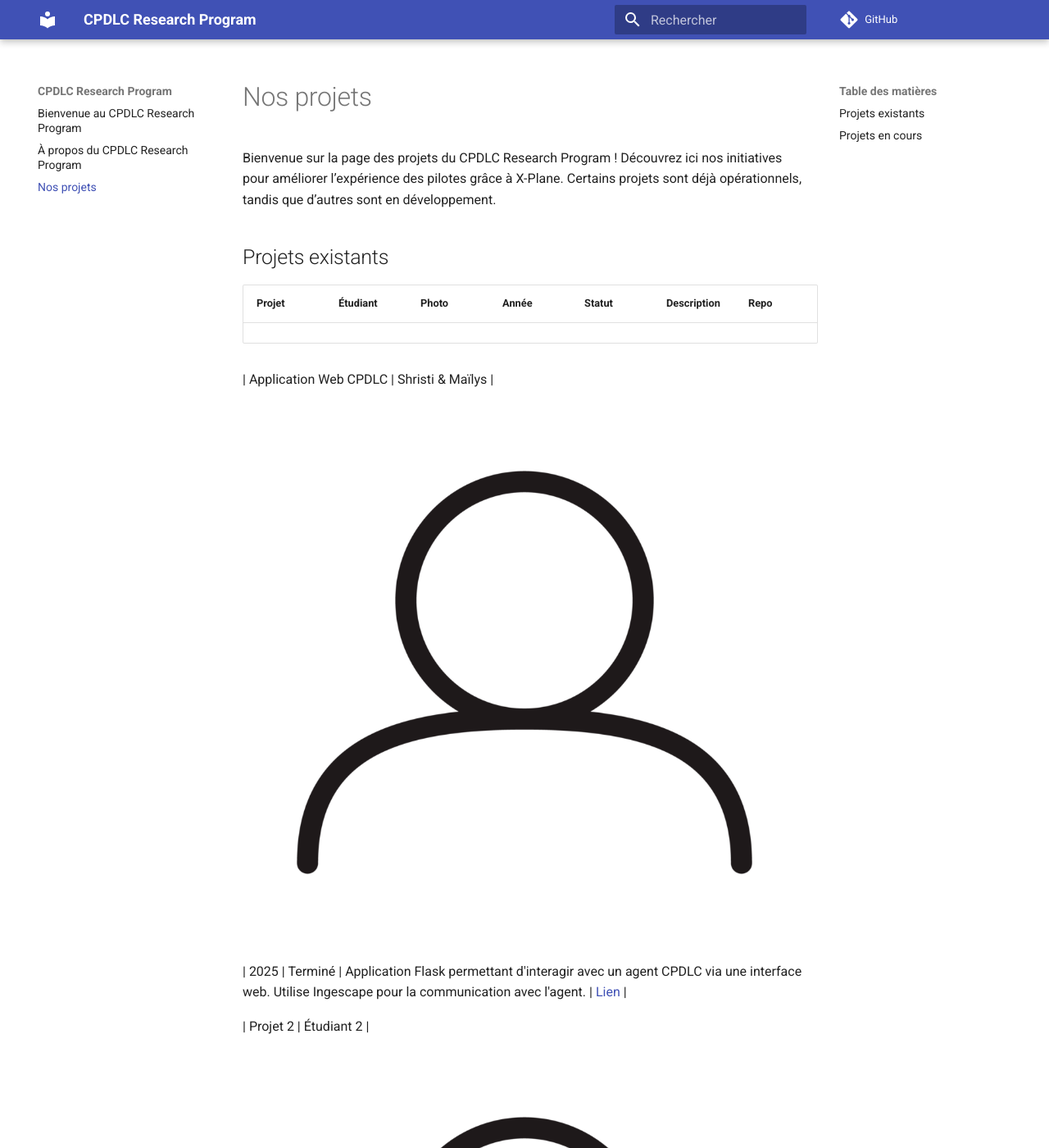
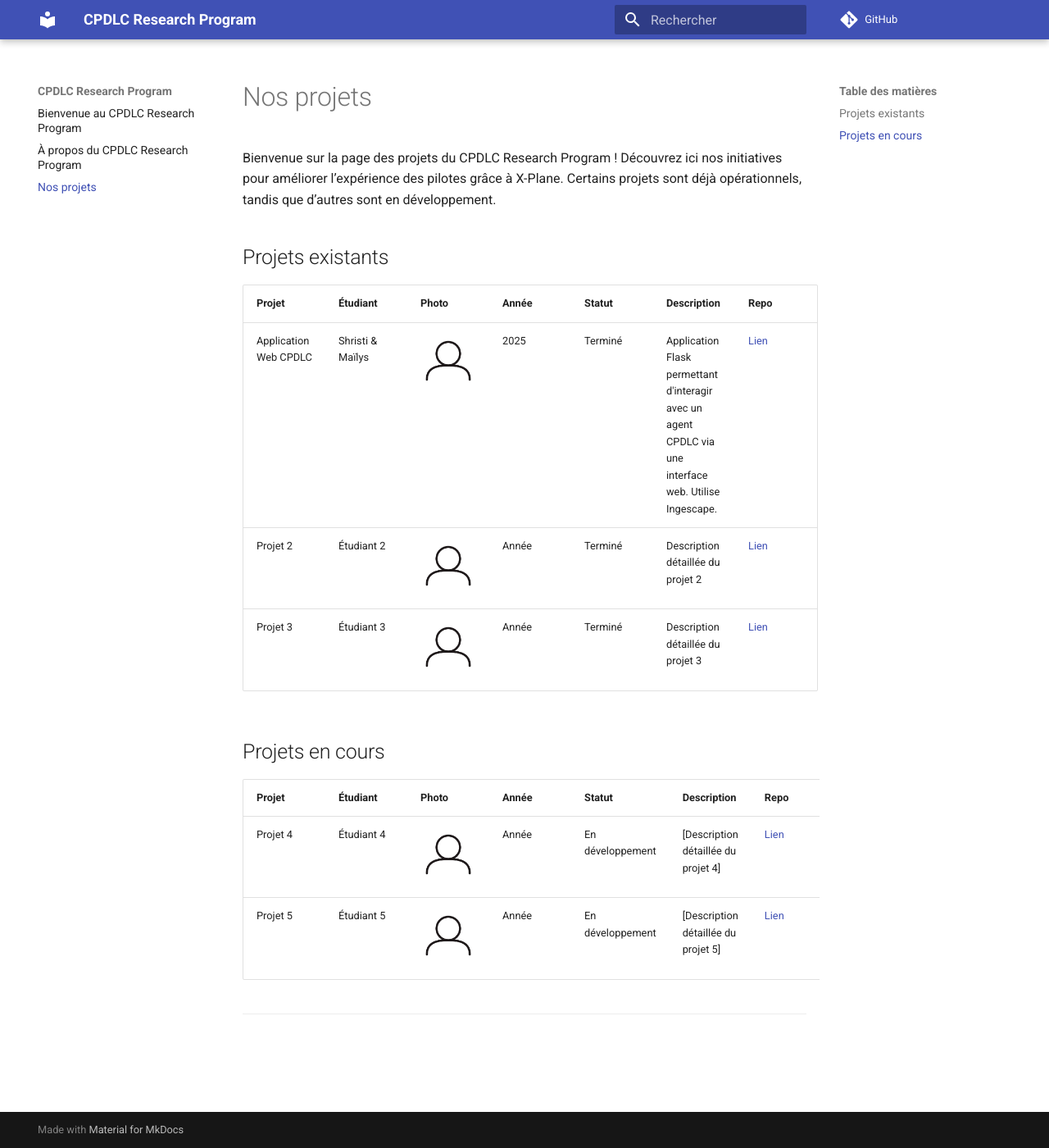
Before and after one commit to CPDLC-research-program/lab-docs, an MkDocs documentation site: the page built from docs/projects.md, in a window 1280 px wide and 1400 px high. Shown: the whole window at 82% size. Built offline with MkDocs 1.6.1 and Material for MkDocs 9.7.7, drawn with Linux system fonts in a browser that asks for light colours; comment, search, counter and statistics services are not loaded; some of the changed text lies outside the part shown.

Commit message:
corrected format

```diff
--- a/docs/projects.md
+++ b/docs/projects.md
@@ -4,13 +4,11 @@ Bienvenue sur la page des projets du CPDLC Research Program ! Découvrez ici nos
 
 ## Projets existants
 
-| Projet      | Étudiant      | Photo                    | Année | Statut   | Description                       | Repo                   |
-|-------------|---------------|--------------------------|-------|----------|-----------------------------------|------------------------|
-
-| Application Web CPDLC        | Shristi & Maïlys | ![Photo](img/user.png)   | 2025  | Terminé  | Application Flask permettant d'interagir avec un agent CPDLC via une interface web. Utilise Ingescape pour la communication avec l'agent. | [Lien](https://github.com/CPDLC-research-program/cpdlc-flask-app)   |
-
-| Projet 2    | Étudiant 2    | ![Photo](img/user.png)   | Année | Terminé  | [Description détaillée du projet 2] | [Lien](URL)            |
-| Projet 3    | Étudiant 3    | ![Photo](img/user.png)   | Année | Terminé  | [Description détaillée du projet 3] | [Lien](URL)            |
+| Projet                   | Étudiant           | Photo                  | Année | Statut   | Description                                                                                                  | Repo                                                                 |
+|--------------------------|--------------------|-------------------------|-------|----------|--------------------------------------------------------------------------------------------------------------|----------------------------------------------------------------------|
+| Application Web CPDLC    | Shristi & Maïlys   | ![Photo](img/user.png) | 2025  | Terminé  | Application Flask permettant d'interagir avec un agent CPDLC via une interface web. Utilise Ingescape.       | [Lien](https://github.com/CPDLC-research-program/cpdlc-flask-app)   |
+| Projet 2                 | Étudiant 2         | ![Photo](img/user.png) | Année | Terminé  | Description détaillée du projet 2                                                                            | [Lien](URL)                                                          |
+| Projet 3                 | Étudiant 3         | ![Photo](img/user.png) | Année | Terminé  | Description détaillée du projet 3                                                                            | [Lien](URL)                                                          |
 
 ## Projets en cours
 
```
